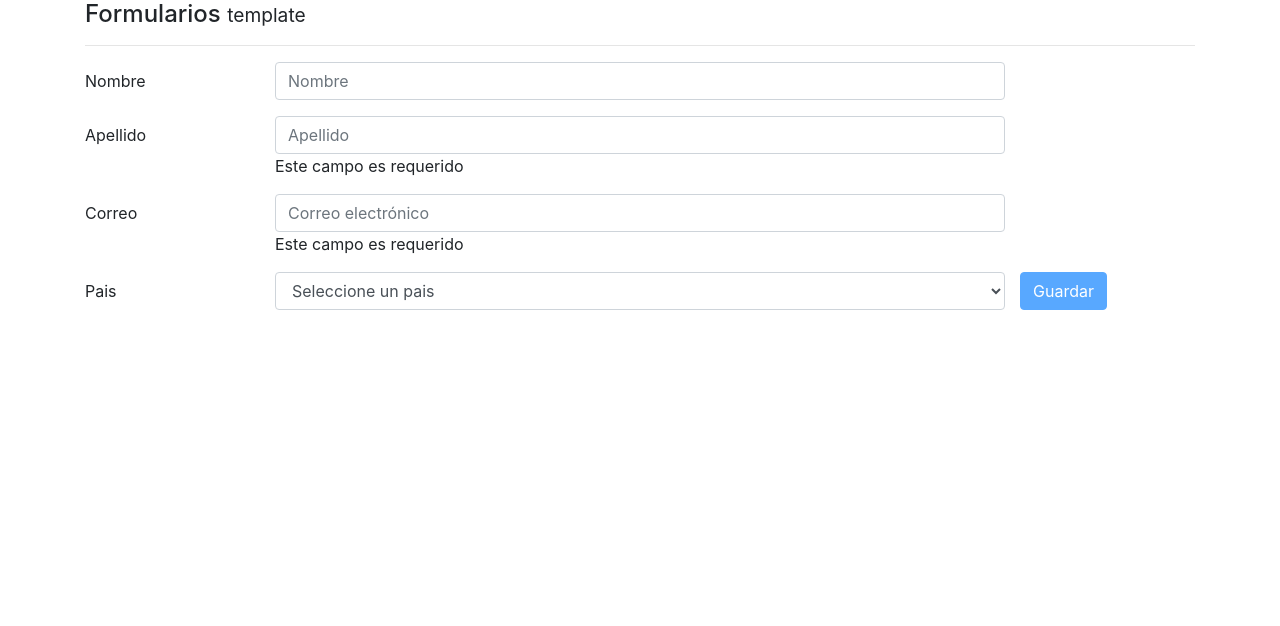
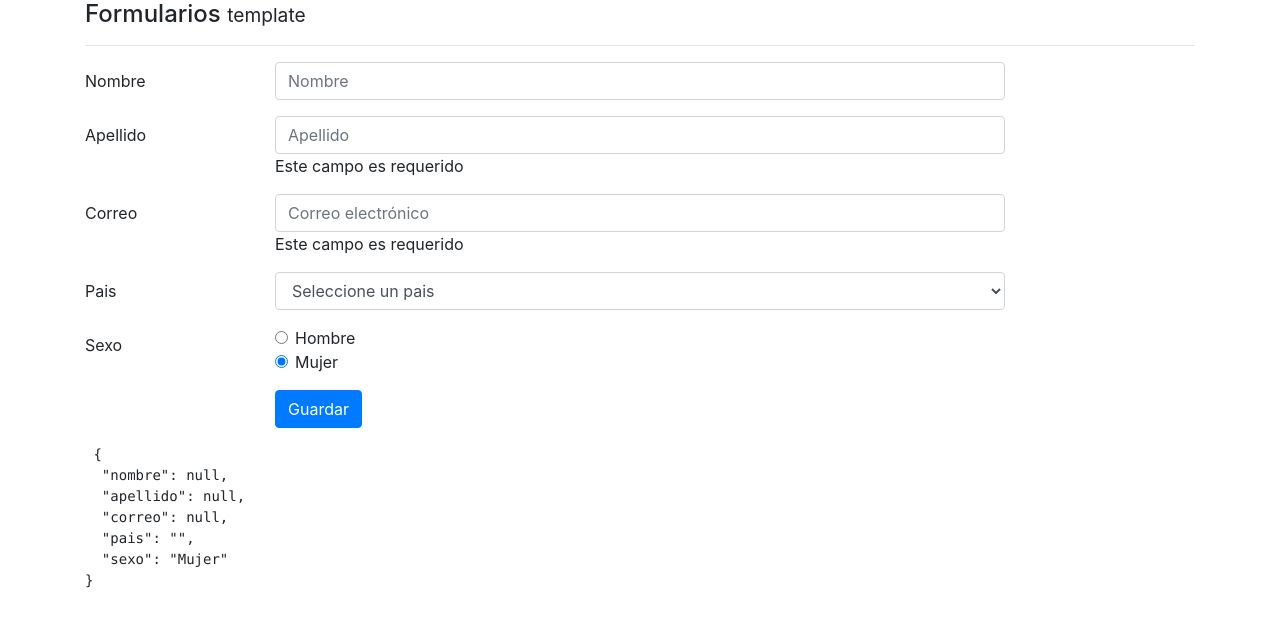
Before and after one commit to Ballokalitos/FormularioTemplate_udemy, an Angular app: page / in a window 1280 px wide. Shown: the top 626 px of the page. Built offline with nearby package versions, Linux system fonts and the light colour scheme.

Commit message:
formulario validacion f estatica

```diff
--- a/src/app/components/template/template.component.html
+++ b/src/app/components/template/template.component.html
@@ -1,13 +1,18 @@
 <h4>Formularios <small>template</small></h4>
 <hr>
 <form (ngSubmit)="guardar(forma)" #forma="ngForm" novalidate="">
-
     <div>
 
        <div class="form-group row">
          <label class="col-2 col-form-label">Nombre</label>
             <div class="col-8">
-      <input class="form-control" type="text" placeholder="Nombre" [(ngModel)]="usuario.nombre" name="nombre" required minlength="5" #nombre="ngModel" [ngClass]="{'is-invalid':nombre.errors!=null && nombre.touched, 'is-valid':nombre.errors==null}">
+              <input class="form-control"
+                     type="text"
+                     placeholder="Nombre"
+                     [(ngModel)]="usuario.nombre"
+                     name="nombre"
+                     required minlength="5" #nombre="ngModel"
+                     [ngClass]="{'is-invalid':nombre.errors!=null && nombre.touched, 'is-valid':nombre.errors==null}">
                    <div class="invalid-feedback ">
                       <div *ngIf="nombre?.errors?.required ">
                         Este campo es requerido
@@ -18,6 +23,7 @@
                   </div>
              </div>
          </div>
+
 
     <div class="form-group row">
       <label class="col-2 col-form-label">Apellido</label>
@@ -37,7 +43,6 @@
       </div>
     </div>
 
-  </div>
 
     <div class="form-group row">
         <label class="col-2 col-form-label">Correo</label>
@@ -63,8 +68,6 @@
         </div>
       </div>
 
-
-
       <div class="form-group row">
           <label class="col-2 col-form-label">Pais</label>
           <div class="col-md-8">
@@ -77,15 +80,43 @@
                      [value]="pais.codigo"> {{ pais.nombre }}</option>
             </select>
           </div>
-      <div>
+         </div>
 
 
-      <button [disabled]="!forma.valid" type="submit" class="btn btn-primary" [ngClass]="{'btn-danger': !forma.valid && forma.dirty , 'btn-success': forma.valid && forma.dirty }">
-   Guardar
-   </button>
 
+          <div class="form-group row">
+            <label class="col-2 col-form-label ">Sexo</label>
+              <div class="col-md-8 ">
 
+                <div class="form-check">
+                  <input [(ngModel)]="usuario.sexo" class="form-check-input" type="radio" name="sexo" id="exampleRadios1" value="Hombre">
+                  <span class="custom-control-indicator"></span>
+                  <span class="custom-control-description">Hombre</span>
+                </div>
+
+                <div class="form-check">
+                  <input [(ngModel)]="usuario.sexo" class="form-check-input" type="radio" name="sexo" id="exampleRadios1" value="Mujer">
+                  <span class="custom-control-indicator"></span>
+                  <span class="custom-control-description">Mujer</span>
+                </div>
                </div>
               </div>
 
+
+
+      <div class="form-group row">
+        <label class="col-2 col-form-label"> </label>
+          <div class="input-group col-md-8">
+            <!-- [disabled]="!forma.valid" -->
+             <button
+               type="submit" class="btn btn-primary" [ngClass]="{'btn-danger': !forma.valid && forma.dirty , 'btn-success': forma.valid && forma.dirty }">
+               Guardar
+             </button>
+          </div>
+        </div>
+</div>
 </form>
+
+<pre>
+ {{ usuario | json }}
+</pre>
--- a/src/app/components/template/template.component.ts
+++ b/src/app/components/template/template.component.ts
@@ -12,11 +12,13 @@ import { NgForm } from '@angular/forms'
 })
 export class TemplateComponent {
 
+
   usuario:Object = {
     nombre: null,
     apellido: null,
     correo: null,
-    pais:""
+    pais:"",
+    sexo:"Mujer"
   }
 
   paises=[{
```
Lines whose indentation alone changed are shown as unchanged.
